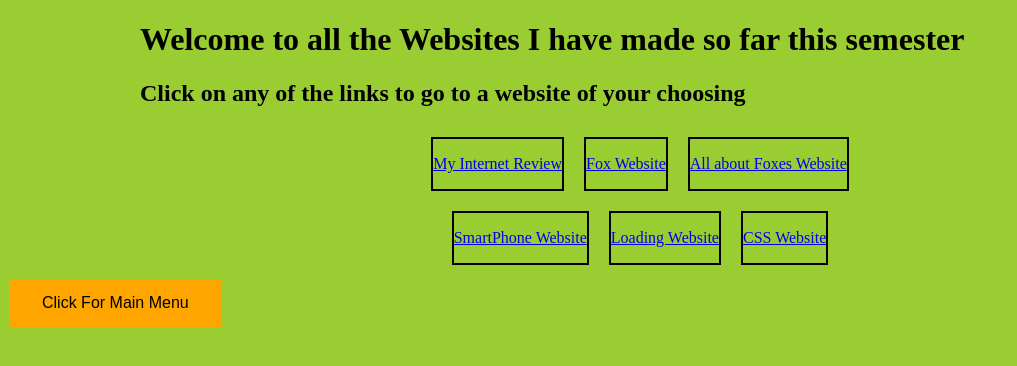
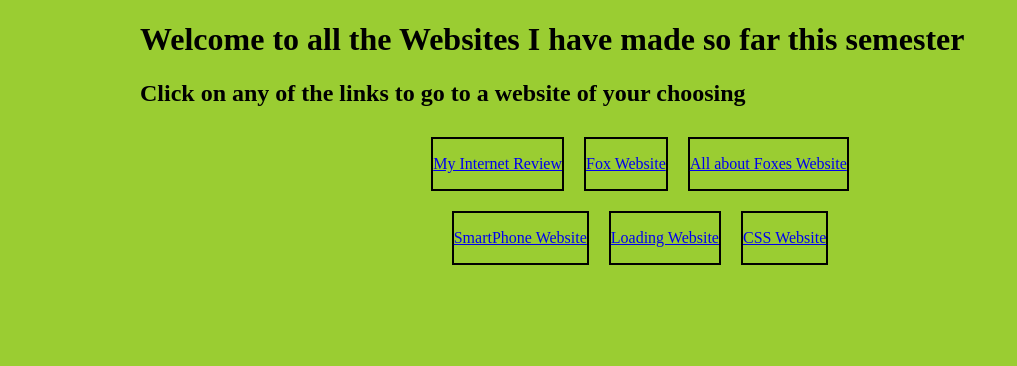
Before and after one commit to MexicanOwl64/WebDevPortfolio, a plain HTML site: page MainMenu/index.html in a window 1280 px wide. Shown: the whole page, without its empty margins (0-1017 px from the left). Drawn offline with Linux system fonts and the light colour scheme.

Commit message:
Removed Test Button
Removed the Button used for testing

```diff
--- a/MainMenu/index.html
+++ b/MainMenu/index.html
@@ -40,7 +40,7 @@
 
 
 </div>
-<a href="https://mexicanowl64.github.io/WebDevPortfolio/MainMenu/index.html"><button class="button">Click For Main Menu</button></a>
+
 </body>
 
 </html>
```
